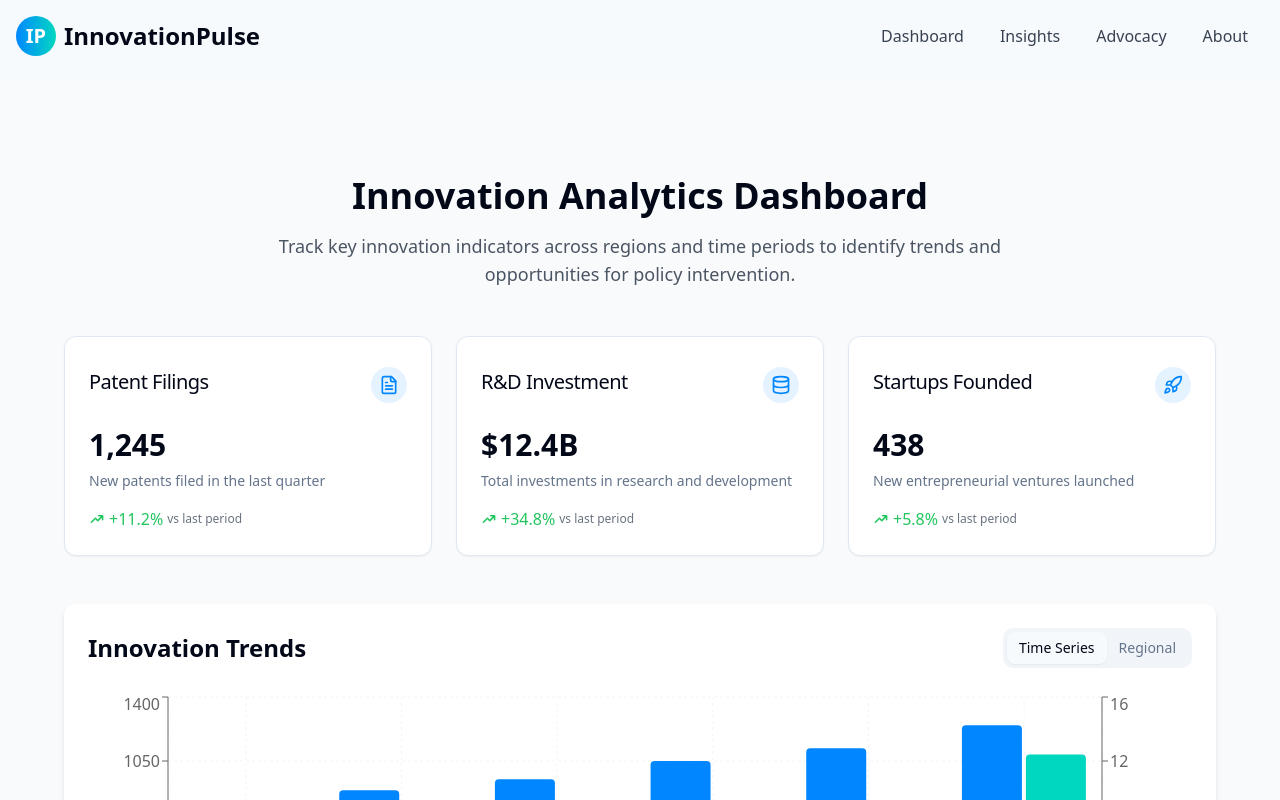
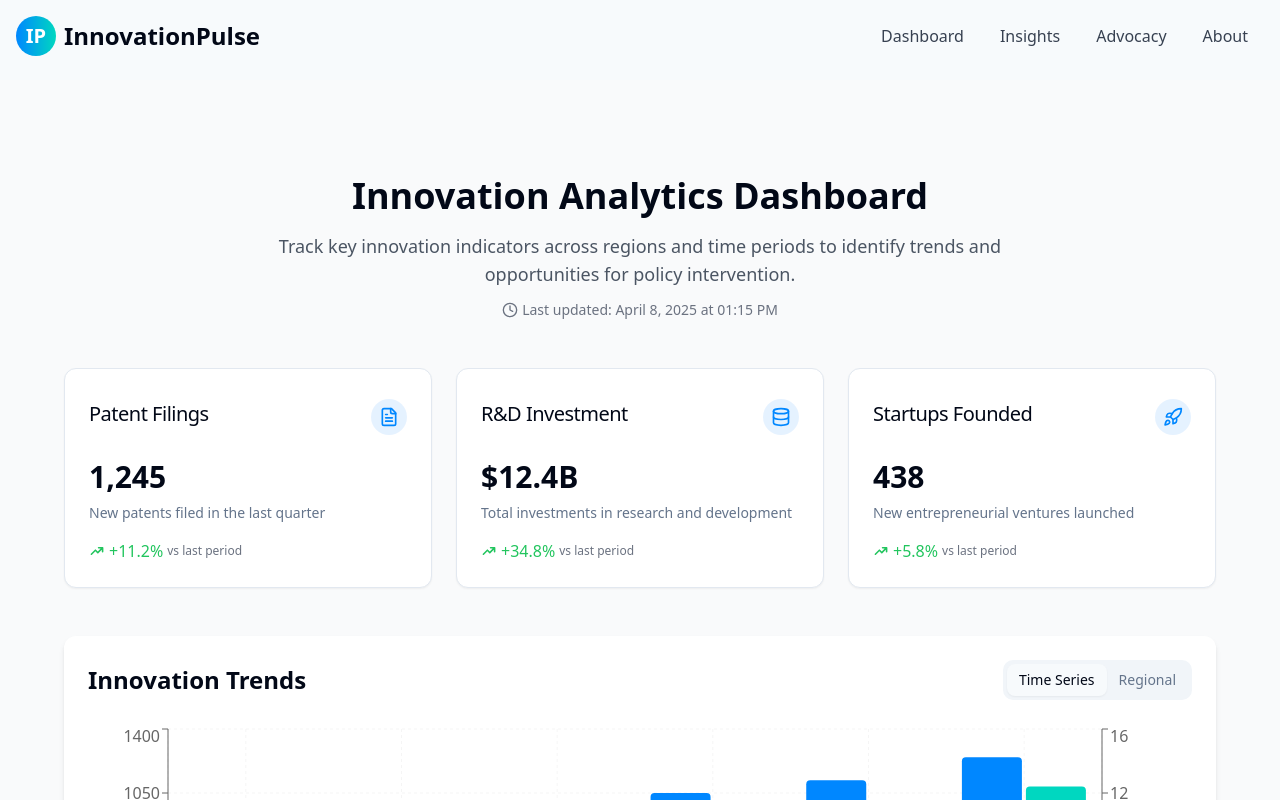
Before and after one commit to Aravinthpvm/innovation-pulse-portal, a React (Vite) app: page /dashboard in a window 1280 px wide. Shown: the top 800 px of the page. Built offline with nearby package versions, Linux system fonts and the light colour scheme.

Commit message:
Add last updated data
Update dashboard analytics to include last updated information.

```diff
--- a/src/components/DashboardSection.tsx
+++ b/src/components/DashboardSection.tsx
@@ -3,7 +3,7 @@ import React from 'react';
 import MetricCard from './MetricCard';
 import { BarChart, Bar, XAxis, YAxis, CartesianGrid, Tooltip, Legend, ResponsiveContainer } from 'recharts';
 import { Tabs, TabsContent, TabsList, TabsTrigger } from "@/components/ui/tabs";
-import { FileText, Award, TrendingUp, Database, Rocket, Globe } from "lucide-react";
+import { FileText, Award, TrendingUp, Database, Rocket, Globe, Clock } from "lucide-react";
 
 const patentData = [
   { year: '2018', patents: 780, investments: 5.2 },
@@ -22,6 +22,20 @@ const regionData = [
   { name: 'Africa', patents: 420, investments: 4.6 },
 ];
 
+// Format date to a readable string
+const formatLastUpdated = () => {
+  const now = new Date();
+  return now.toLocaleString('en-US', {
+    year: 'numeric',
+    month: 'long',
+    day: 'numeric',
+    hour: '2-digit',
+    minute: '2-digit'
+  });
+};
+
+const lastUpdated = formatLastUpdated();
+
 const DashboardSection = () => {
   return (
     <section id="dashboard" className="section-padding bg-gray-50">
@@ -31,6 +45,10 @@ const DashboardSection = () => {
           <p className="text-lg text-gray-600 max-w-3xl mx-auto">
             Track key innovation indicators across regions and time periods to identify trends and opportunities for policy intervention.
           </p>
+          <div className="flex items-center justify-center text-sm text-gray-500 mt-3">
+            <Clock className="h-4 w-4 mr-1" />
+            <span>Last updated: {lastUpdated}</span>
+          </div>
         </div>
 
         <div className="grid grid-cols-1 md:grid-cols-2 lg:grid-cols-3 gap-6 mb-12">
```
